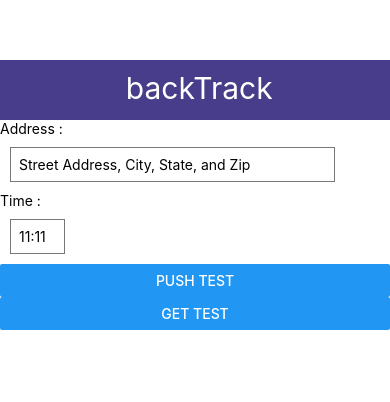
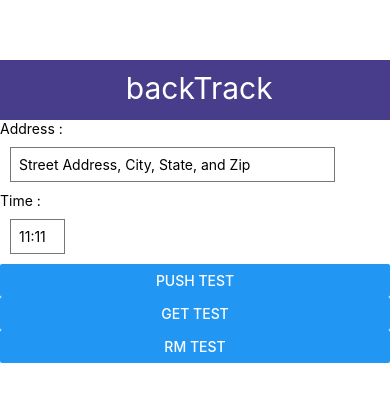
Before and after one commit to dprebyl/backtrack, a React Native app in the folder app/: screen / in a window 390 px wide. Shown: the top 402 px of the page. Built offline with nearby package versions, Linux system fonts and the light colour scheme.

Commit message:
added remove test button and clearAlert to request.js

```diff
--- a/app/App.js
+++ b/app/App.js
@@ -2,7 +2,7 @@ import React, {useState} from 'react';
 import { StyleSheet, Text, TextInput, View, Button } from 'react-native';
 import Time from './Components/Time';
 import Header from './Components/Header';
-import {createAlert,getAlerts} from './Request';
+import {createAlert,getAlerts,clearAlert} from './Request';
 
 
 //app it self
@@ -24,6 +24,7 @@ const App = () =>{
           (userPhone,contactPhone,alertTime,alertMessage) => {
             const d = new Date();
             const db_date = d => d.toISOString().slice(0, 19).replace('T', ' ');
+            setTime(db_date(d))
             createAlert('+13149205055','+13149205055',db_date(d),'help!')
           }
         }
@@ -34,10 +35,20 @@ const App = () =>{
       <Button
         onPress={
           () => {
-            getAlerts('+13149205055')
+            getAlerts('+13149205055',time)
           }
         }
         title="GET TEST"
+      />
+      <Text/>
+      <Text/>
+      <Button
+        onPress={
+          () => {
+            clearAlert('+13149205055',time)
+          }
+        }
+        title="RM TEST"
       />
 
     </View>
--- a/app/Request.js
+++ b/app/Request.js
@@ -26,3 +26,19 @@ export const getAlerts = async (userPhone) => {
         .then(response => response.json())
         .then(alerts => console.log(alerts))
 }
+
+export const clearAlert = async (userPhone, alertTime) => {
+    let alert = {
+        user_phone: userPhone,
+        alert_time: alertTime
+    }
+
+    console.log(alert)
+
+    fetch("http://10.104.14.178:3000/clear-alert", {
+        method: 'POST',
+        headers: { 'Content-Type': 'application/json;charset=utf-8' },
+        body: JSON.stringify(alert)
+    });
+
+}
```
